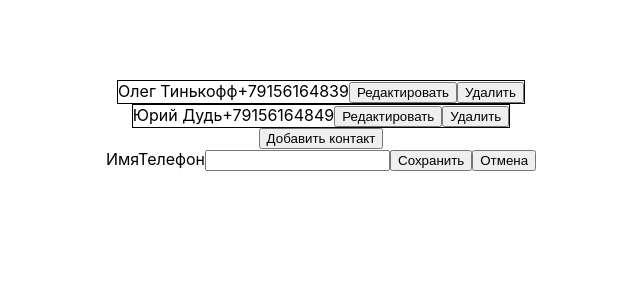
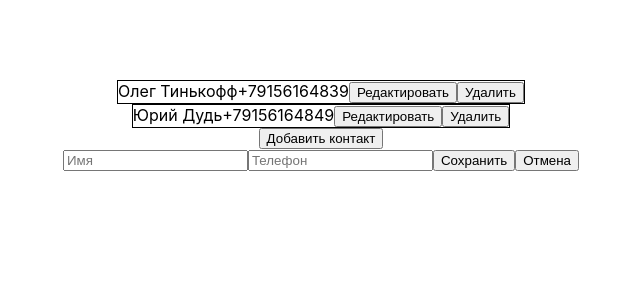
Before and after one commit to vnazyomkin/contacts, a Next.js app: page / in a window 1280 px wide. Both pictures are taken after a click on the button "Добавить контакт". Shown: the top 300 px of the page, without its empty margins (319-959 px from the left). Built offline with nearby package versions, Linux system fonts and the light colour scheme.

Commit message:
Изменил label на placeholder

```diff
--- a/components/Forms/EditContactForm.js
+++ b/components/Forms/EditContactForm.js
@@ -20,11 +20,9 @@
       }}
     >
       <Form>
-        <label htmlFor="firstName">Имя</label>
-        <Field name="name" as="text"/>
+        <Field name="name" type="text" placeholder="Имя"/>
         <ErrorMessage name="name" />
-        <label htmlFor="phone">Телефон</label>
-        <Field name="phone" type="text"/>
+        <Field name="phone" type="text" placeholder="Телефон"/>
         <ErrorMessage name="phone" />
         <button type="submit">Сохранить</button>
         <button type="button" onClick={props.cancel}>Отмена</button>
```
